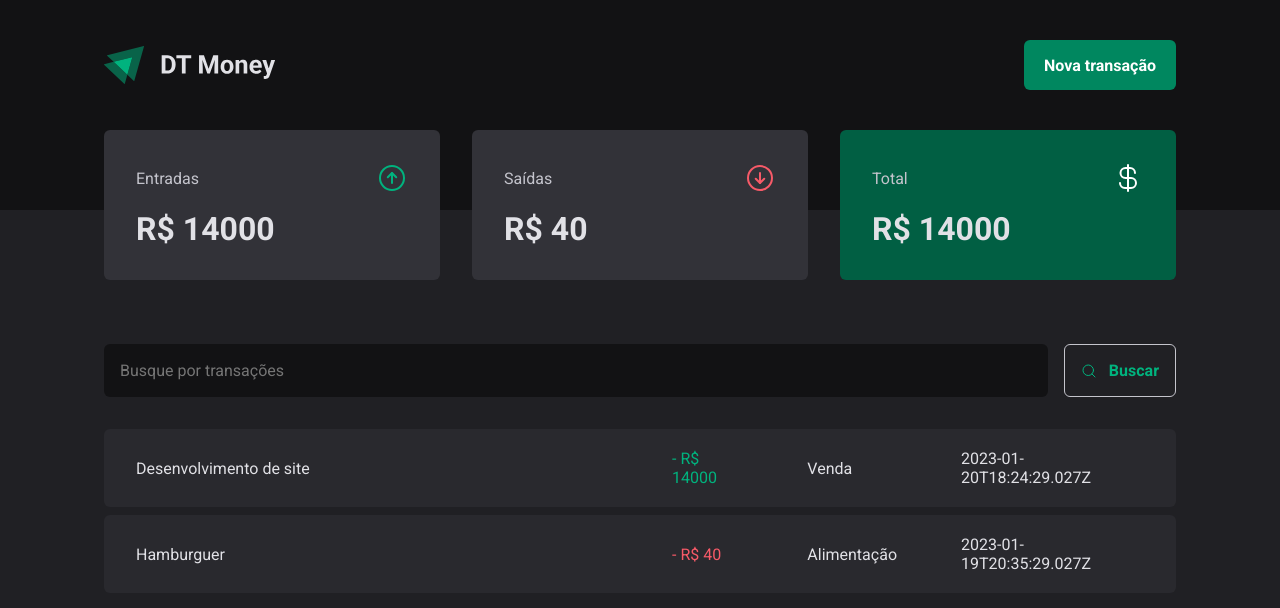
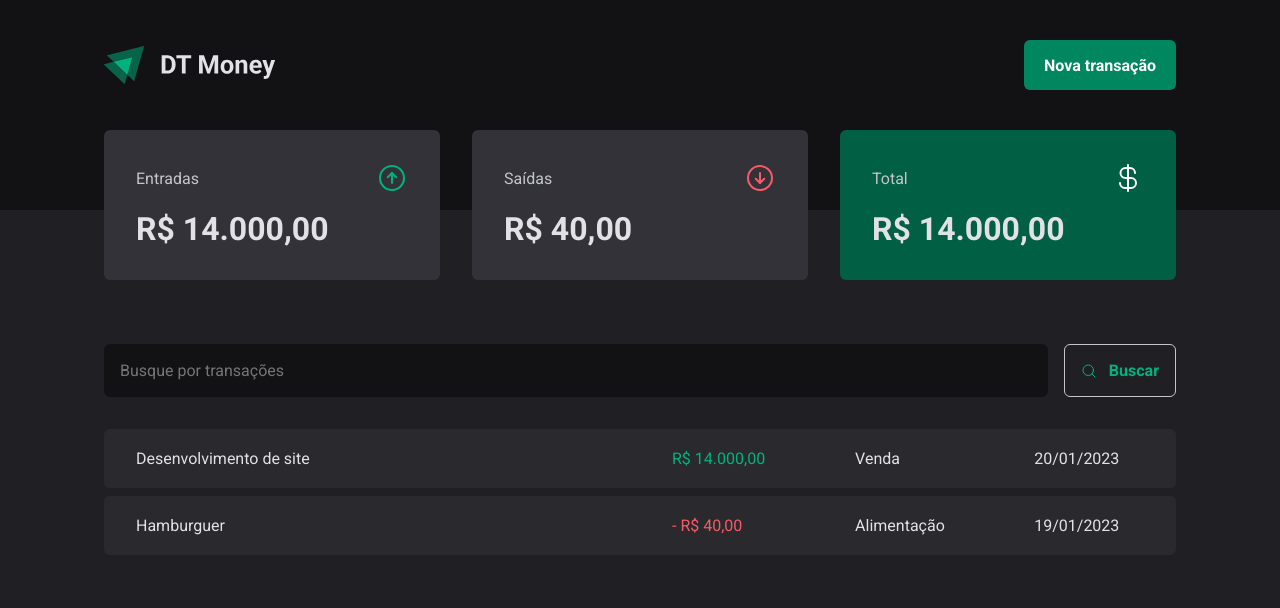
Before and after one commit to jthanlopes/ignite-dtmoney, a React (Vite) app: page / in a window 1280 px wide. Shown: the top 608 px of the page. Built offline with nearby package versions, Linux system fonts and the light colour scheme; data requests are answered from the project's data file.

Commit message:
feat: formatando os valores

```diff
--- a/src/Pages/Transactions/index.tsx
+++ b/src/Pages/Transactions/index.tsx
@@ -2,6 +2,7 @@
 import { Header } from "../../components/Header";
 import { Summary } from "../../components/Summary";
 import { TransactionsContext } from "../../contexts/TransactionsContext";
+import { dateFormatter, priceFormatter } from "../../utils/formatter";
 import { SearchForm } from "./components/SearchForm";
 
 import { PriceHighlight, TransactionContainer, TransactionTable } from "./styles";
@@ -25,11 +26,12 @@
                 <td width="50%">{transaction.description}</td>
                 <td>
                   <PriceHighlight variant={transaction.type}>
-                    - R$ {transaction.price}
+                    {transaction.type === 'outcome' && '- '}
+                    {priceFormatter.format(transaction.price)}
                   </PriceHighlight>
                 </td>
                 <td>{transaction.category}</td>
-                <td>{transaction.createdAt}</td>
+                <td>{dateFormatter.format(new Date(transaction.createdAt))}</td>
               </tr>
             )
             })}
--- a/src/components/Summary/index.tsx
+++ b/src/components/Summary/index.tsx
@@ -2,6 +2,7 @@
 import { ArrowCircleDown, ArrowCircleUp, CurrencyDollar } from 'phosphor-react';
 import { TransactionsContext } from "../../contexts/TransactionsContext";
 import { useContext } from "react";
+import { priceFormatter } from "../../utils/formatter";
 
 export function Summary() {
   const { transactions } = useContext(TransactionsContext);
@@ -26,7 +27,7 @@
           <ArrowCircleUp size={32} color="#00b37e"/>
         </header>
 
-        <strong>R$ {summary.income}</strong>
+        <strong>{priceFormatter.format(summary.income)}</strong>
       </SummaryCard>
 
       <SummaryCard>
@@ -35,7 +36,7 @@
           <ArrowCircleDown size={32} color="#f75a68"/>
         </header>
 
-        <strong>R$ {summary.outcome}</strong>
+        <strong>{priceFormatter.format(summary.outcome)}</strong>
       </SummaryCard>
 
       <SummaryCard variant="green">
@@ -44,7 +45,7 @@
           <CurrencyDollar size={32} color="#fff"/>
         </header>
 
-        <strong>R$ {summary.total}</strong>
+        <strong>{priceFormatter.format(summary.total)}</strong>
       </SummaryCard>
     </SummaryContainer>
   )
--- /dev/null
+++ b/src/utils/formatter.ts
@@ -0,0 +1,6 @@
+export const dateFormatter = new Intl.DateTimeFormat('pt-BR');
+
+export const priceFormatter = new Intl.NumberFormat('pt-BR', {
+  style: 'currency',
+  currency: 'BRL',
+});
```
